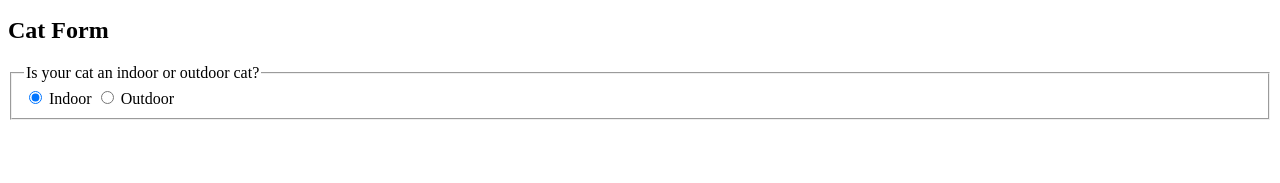
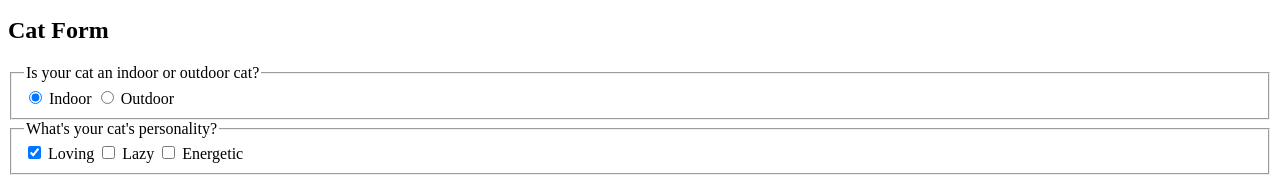
Before and after one commit to Felipe-Magalhaes-A-Carneiro/freeCodeCamp-HTML, a plain HTML site: page index.html in a window 1280 px wide. Shown: the part 1460-1643 px from the top of the page. Before the commit the page ends 1588 px from the top, so only its background shows below. Drawn offline with Linux system fonts and the light colour scheme.

Commit message:
feat(): create second fieldset

```diff
--- a/index.html
+++ b/index.html
@@ -55,6 +55,14 @@
                 <input id="outdoor" type="radio" name="indoor-outdoor" value="outdoor"> <label for="outdoor"> Outdoor</label>
             </fieldset>
 
+            <fieldset>
+                <legend>What's your cat's personality?</legend>
+                <input id="loving" type="checkbox" name="personality" value="loving" checked> <label for="loving"> Loving</label>
+                <input id="lazy" type="checkbox" name="personality" value="loving"> <label for="lazy"> Lazy</label>
+                <input id="energetic" type="checkbox" name="personality" value="energetic"> <label for="energetic"> Energetic</label>
+            </fieldset>
+
+        </section>
     </main>
 </body>
 
```
